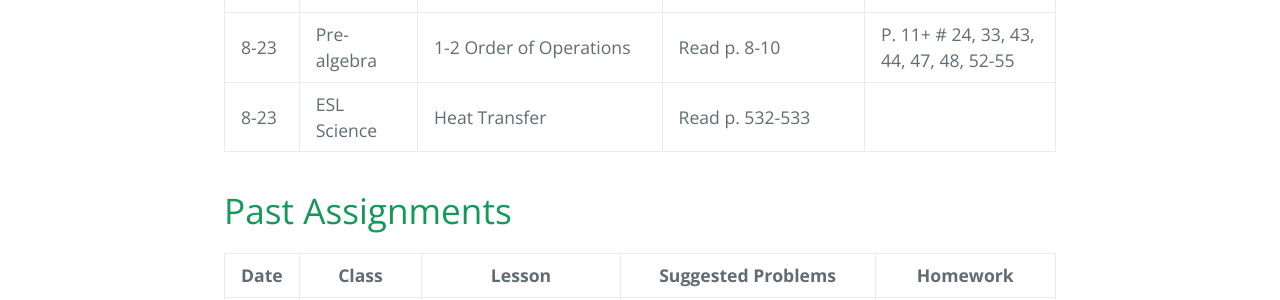
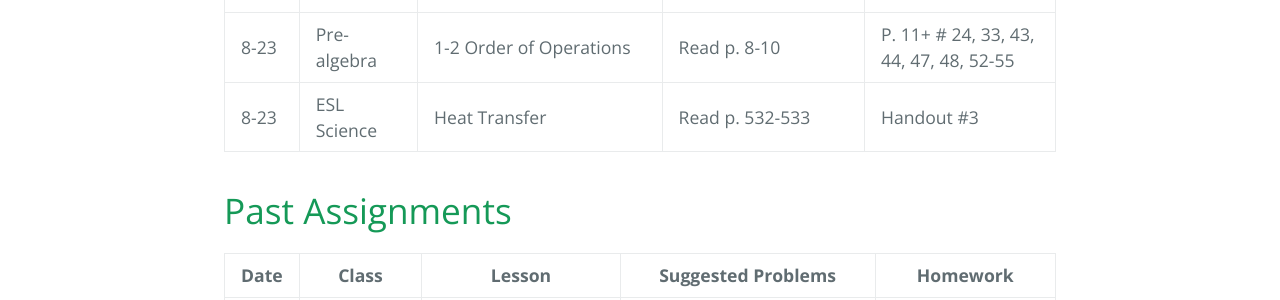
Before and after one commit to gpayoo/gpayoo, a Jekyll site: the page built from index.md, in a window 1280 px wide. Shown: the part 941-1241 px from the top of the page. Built offline with Jekyll 4.4.1, drawn with Linux system fonts in a browser that asks for light colours; our own code applies the rules of GitHub Pages for plain Markdown files.

Commit message:
Update index.md

```diff
--- a/index.md
+++ b/index.md
@@ -13,7 +13,7 @@ layout: default
 | 8-23 | Geometry B | Quick Review from Geom. A, Golden Ratio Project, 7-2 Similar Poygons | | Golden Spiral Project
 | 8-23 | Pre-calculus | P. 2 Cartesian Coordinate System| P.20+ #1, 3a, 3b, 5-11, 14, 17, 19, 25, 26, 40-51, 53, 60-63|
 | 8-23 | Pre-algebra | 1-2 Order of Operations | Read p. 8-10 | P. 11+ # 24, 33, 43, 44, 47, 48, 52-55
-| 8-23 | ESL Science | Heat Transfer | Read p. 532-533
+| 8-23 | ESL Science | Heat Transfer | Read p. 532-533 | Handout #3
 
 
 
```
